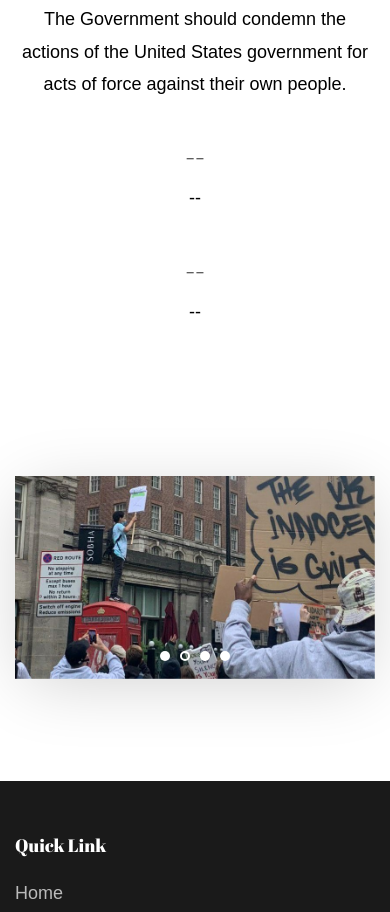
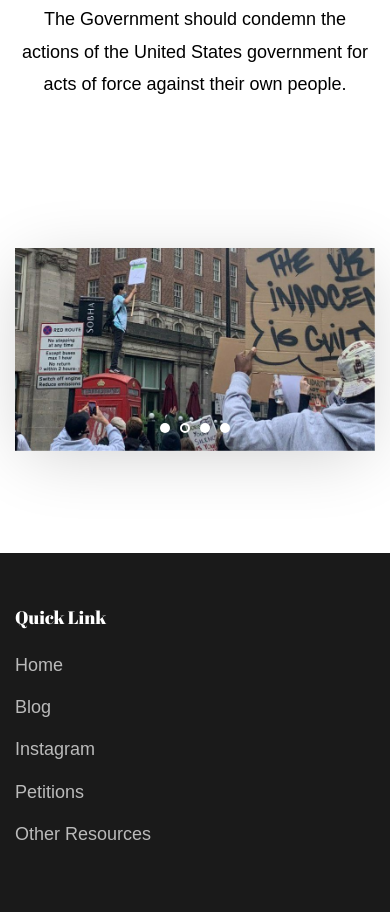
Before and after one commit to zahra-rahman/BAME_LDN, a plain HTML site: page petitions.html in a window 390 px wide. Shown: the part 1517-2429 px from the top of the page. Drawn offline with nearby package versions, Linux system fonts and the light colour scheme; files that its build step writes are made by us from their sources; a web font is replaced by a local one.

Commit message:
Add files via upload

```diff
--- a/petitions.html
+++ b/petitions.html
@@ -53,7 +53,7 @@
                         <li class="active"><a href="index.html" class="animsition-link">Home</a></li>
                         <li><a href="blog.html" class="animsition-link">Blog</a></li>
                         <li><a href="petitions.html" class="animsition-link">Petitions</a></li>
-                            <li><a href="emails.html" class="animsition-link">Email Templates</a></li>
+                            <li><a href="email.html" class="animsition-link">Email Templates</a></li>
                               <li><a href="other.html" class="animsition-link">Discover</a></li>
                       </ul>
                     </div>
@@ -124,25 +124,7 @@ Click on the headers below to be taken to the goverment's website
               The Government should condemn the actions of the United States government for acts of force
               against their own people.</p>
 
-            </div>
-          </div>
-          <div class="col-md-6 col-lg-4 mb-4" data-aos="fade-up">
-            <div class="d-block ftco-img-flaticon">
-                  <a href= "">
-              <h3>--</h3>   </a>
-              <p>
-                --</p>
 
-            </div>
-          </div>
-          <div class="col-md-6 col-lg-4 mb-4" data-aos="fade-up">
-            <div class="d-block ftco-img-flaticon">
-                  <a href= "">   </a>
-              <h3>--</h3>
-              <p>--</p>
-
-            </div>
-          </div>
 
 
         </div>
```
Also changed, not shown: blog.html (+1 -1 lines), blog1.html (+1 -1 lines), blog2.html (+1 -1 lines), blog3.html (+1 -1 lines), blog4.html (+1 -1 lines), blog5.html (+1 -1 lines), email.html (+1 -1 lines), index.html (+1 -1 lines), other.html (+1 -1 lines).
